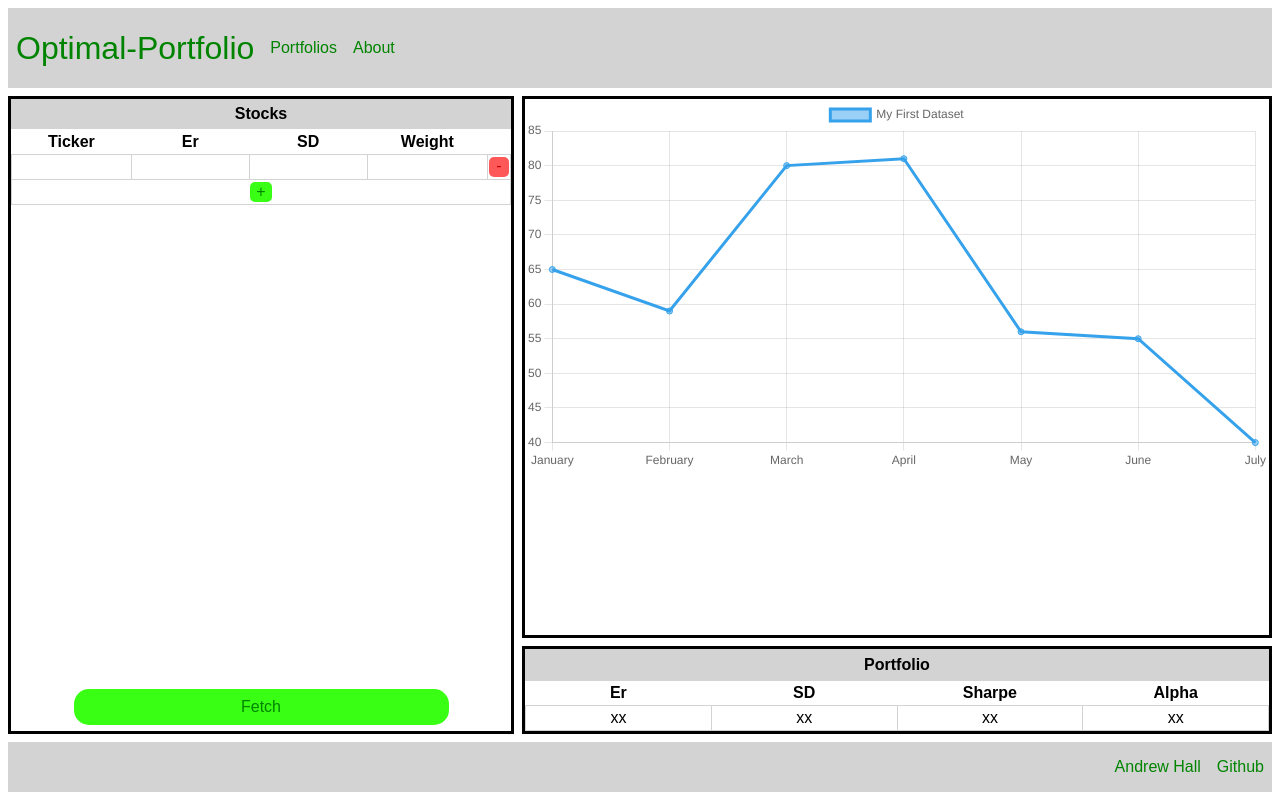
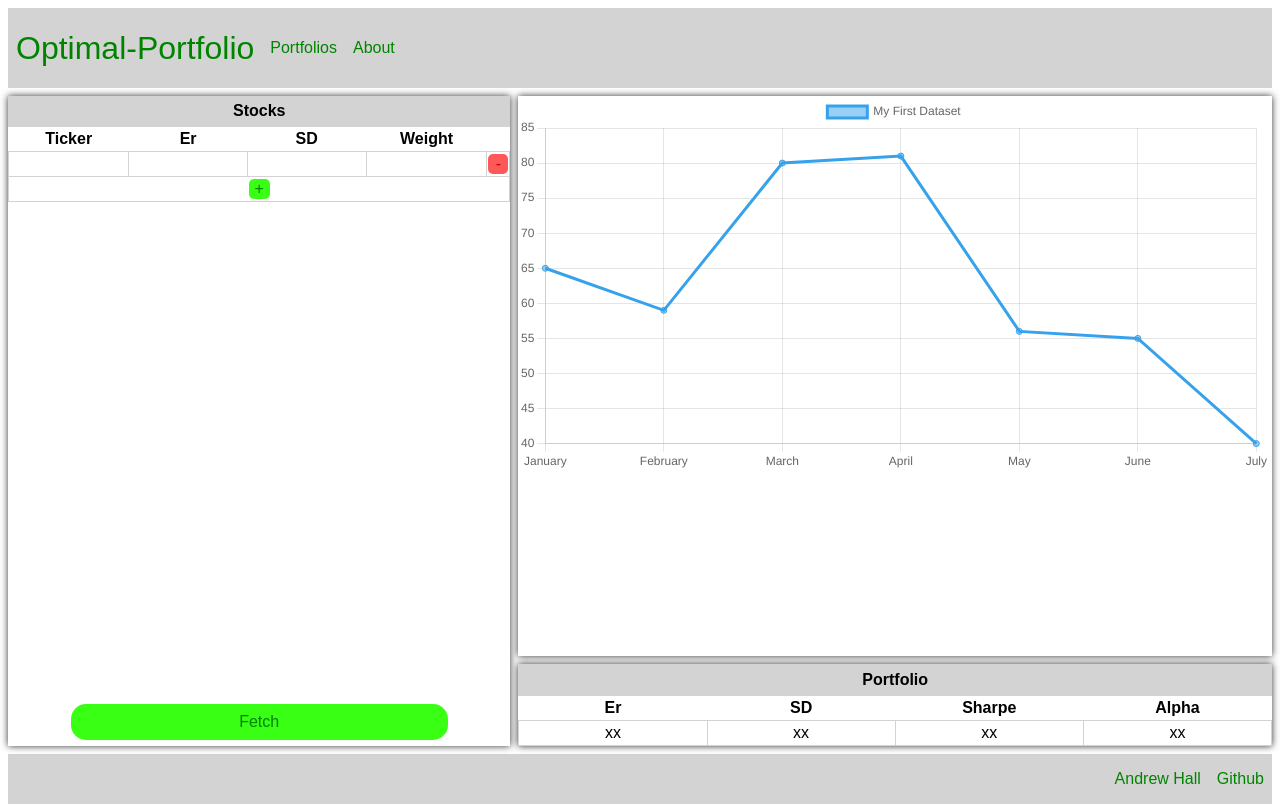
Before and after one commit to andrewhall1124/optimal-portfolio, a React (Create React App) app: page /portfolio in a window 1280 px wide. Built offline with nearby package versions, Linux system fonts and the light colour scheme.

Commit message:
made some changes

```diff
--- a/src/App.css
+++ b/src/App.css
@@ -5,7 +5,9 @@
   --darkneonred:#c20303;
   --myBackground: white;
   --myMainColor: lightgray;
-
+  --myBorderRadius: 15px;
+  --myBoxShadow: 0px 0px  7px rgb(50, 50, 50);
+  --mySpacing: 8px;
 }
 
 body{
@@ -24,8 +26,8 @@ header{
 main{
   display: flex;
   justify-content: space-between;
-  gap: 8px;
-  height: calc(100vh - 146px);
+  gap: var(--mySpacing);
+  height: calc(100vh - 130px - (.5 * var(--mySpacing)));
   flex-direction: row;
 }
 
@@ -38,8 +40,8 @@ footer{
 }
 
 .nav-bar{
-  margin: 8px;
-  height: calc(30px - 16px);
+  margin: var(--mySpacing);
+  height: calc(30px - (2 * var(--mySpacing)));
   display: flex;
   align-items: center;
   gap: 16px;
@@ -69,7 +71,7 @@ footer{
   align-items: center;
   justify-content: flex-end;
   gap: 16px;
-  margin: 8px;
+  margin: var(--mySpacing);
 }
 
 .footer-element{
--- a/src/portfolio/portfolio.css
+++ b/src/portfolio/portfolio.css
@@ -1,36 +1,35 @@
 .stocks-container{
   background: var(--myMainColor);
-  border: solid black;
   width: calc(40%);
   display: flex;
   flex-direction: column;
   align-items: center;
   overflow: auto;
   overflow-x: hidden;
-  margin: 8px 0px 8px 0px;
-  /* box-shadow: 0 4px 8px 0 rgba(0, 0, 0, 0.2), 0 6px 20px 0 rgba(0, 0, 0, 0.19); */
+  margin: var(--mySpacing) 0px var(--mySpacing) 0px;
+  box-shadow: var(--myBoxShadow);
 }
 
 .metrics-container{
   display: flex;
   flex-direction: column;
-  gap: 8px;
+  gap: var(--mySpacing);
   width: calc(60%);
-  margin: 8px 0px 8px 0px;
+  margin: var(--mySpacing) 0px var(--mySpacing) 0px;
 }
 
 .graph-container{
   background: var(--myBackground);
-  border: solid black;
+  box-shadow: var(--myBoxShadow);
   flex: 1;
 }
 
 .portfolio-container{
   background: var(--myBackground);
-  border: solid black;
+  box-shadow: var(--myBoxShadow);
 }
 
-.stats-container-header{
+.container-header{
   background: var(--myMainColor);
   width: 100%;
   height:32px;
@@ -50,15 +49,6 @@
   justify-content: space-between;
 }
 
-.portfolio-container-header{
-  background: var(--myMainColor);
-  height:32px;
-  color: black;
-  font-weight: bold;
-  display: flex;
-  justify-content: center;
-  align-items: center;
-}
 .portfolio-table{
   width: 100%;
 }
@@ -130,7 +120,7 @@ td input {
   font-size: 100%;
   background: var(--neongreen);
   border: none;
-  border-radius: 15px;
+  border-radius: var(--myBorderRadius);
   color: var(--darkneongreen);
 }
 
--- a/src/portfolio/portfolio.jsx
+++ b/src/portfolio/portfolio.jsx
@@ -85,7 +85,7 @@ function StatsContainer(){
       const json = await response.json();
       const monthlyData = json['Monthly Time Series'];
       const closeData = [];
-      if(json['Note'] != 'Thank you for using Alpha Vantage! Our standard API call frequency is 5 calls per minute and 500 calls per day. Please visit https://www.alphavantage.co/premium/ if you would like to target a higher API call frequency.'){
+      if(json['Note'] !== 'Thank you for using Alpha Vantage! Our standard API call frequency is 5 calls per minute and 500 calls per day. Please visit https://www.alphavantage.co/premium/ if you would like to target a higher API call frequency.'){
         for (let i = 0; i < DATA_LENGTH; i++){
             closeData[i] = Number(Object.values(Object.values(monthlyData)[i])[3]);
         }
@@ -115,7 +115,7 @@ function StatsContainer(){
 
   return(
     <div className='stocks-container'>
-      <div className='stats-container-header'>Stocks</div>
+      <div className='container-header'>Stocks</div>
       <StocksTable
       stockRows={stockRows} setStockRows={setStockRows}
       addRow={addRow} removeRow = {removeRow}
@@ -227,7 +227,7 @@ export function Charts(){
 function PortfolioContainer(){
   return(
     <div className='portfolio-container'>
-      <div className='portfolio-container-header'>Portfolio</div>
+      <div className='container-header'>Portfolio</div>
       <table className='portfolio-table'>
         <tr>
           <th>Er</th>
```
